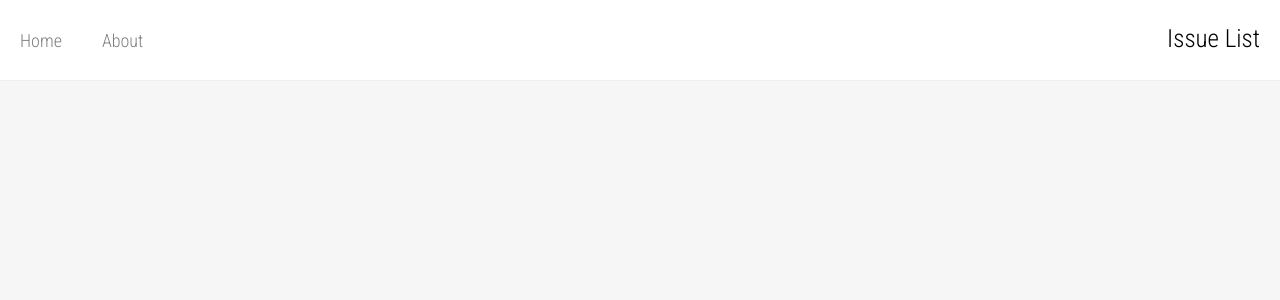
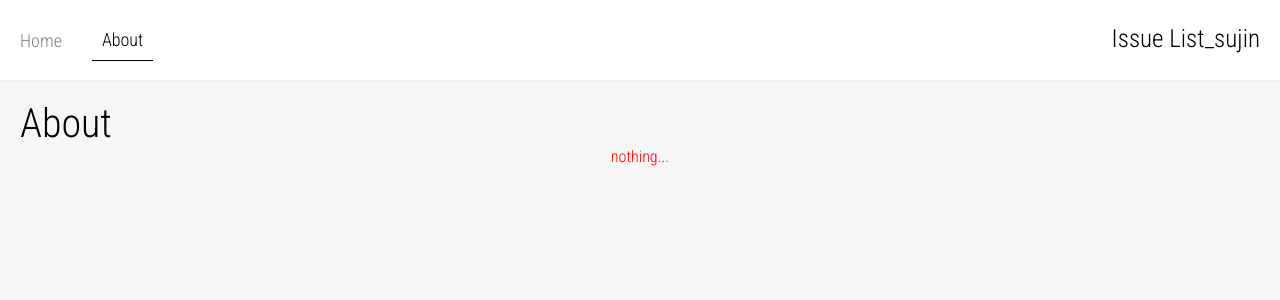
Before and after one commit to soozynn/github-issue-list_fastlane, a React (Create React App) app: page /about in a window 1280 px wide. Shown: the top 300 px of the page. Built offline with nearby package versions, Linux system fonts and the light colour scheme; a web font is replaced by a local one.

Commit message:
Style: Navbar의 link 클릭 시 active 효과

```diff
--- a/src/components/IssueCard/index.tsx
+++ b/src/components/IssueCard/index.tsx
@@ -87,7 +87,6 @@ const Comments = styled.div`
 `;
 
 export default function IssueCard({ data }: IssueProps): React.ReactElement {
-  console.log(data);
   const formatCreatedDate = () => {
     const formatedDate = data.created_at.replace("T", " ").slice(0, -1);
     return formatedDate;
--- a/src/components/Navbar/index.tsx
+++ b/src/components/Navbar/index.tsx
@@ -1,5 +1,5 @@
 import React from "react";
-import { Link } from "react-router-dom";
+import { NavLink } from "react-router-dom";
 import styled from "styled-components";
 
 const NavbarContainer = styled.nav`
@@ -21,7 +21,7 @@ const Nav = styled.div`
   align-items: center;
 `;
 
-const NavLink = styled(Link)`
+const NavbarLink = styled(NavLink)`
   margin: 10px;
   padding: 10px;
   color: var(--color-light-gray);
@@ -31,8 +31,9 @@ const NavLink = styled(Link)`
     cursor: pointer;
   }
 
-  &:active {
+  &.active {
     color: var(--color-black);
+    border-bottom: 1px solid var(--color-black);
   }
 `;
 
@@ -47,10 +48,10 @@ export default function Navbar() {
   return (
     <NavbarContainer>
       <Nav>
-        <NavLink to="/">Home</NavLink>
-        <NavLink to="/about">About</NavLink>
+        <NavbarLink to="/">Home</NavbarLink>
+        <NavbarLink to="/about">About</NavbarLink>
       </Nav>
-      <Logo>Issue List</Logo>
+      <Logo>Issue List_sujin</Logo>
     </NavbarContainer>
   );
 }
--- a/src/pages/About/index.tsx
+++ b/src/pages/About/index.tsx
@@ -1,5 +1,23 @@
 import React from "react";
+import styled from "styled-components";
+
+const PageName = styled.div`
+  position: relative;
+  margin: 100px 0 0 20px;
+  font-size: 40px;
+`;
+
+const Message = styled.div`
+  display: flex;
+  justify-content: center;
+  color: var(--color-red);
+`;
 
 export default function About() {
-  return <div>About Page</div>;
+  return (
+    <>
+      <PageName>About</PageName>
+      <Message>nothing...</Message>
+    </>
+  );
 }
```
